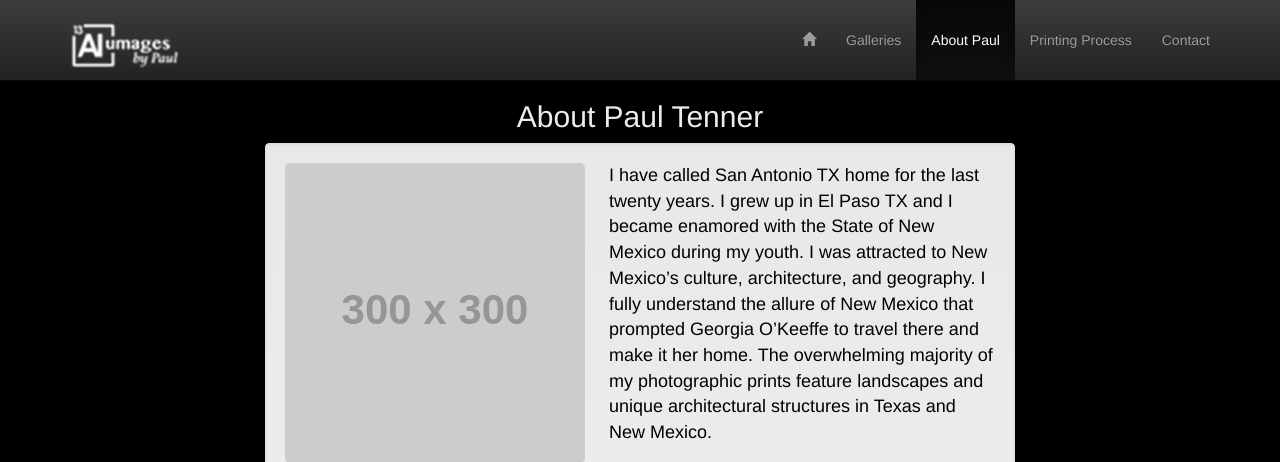
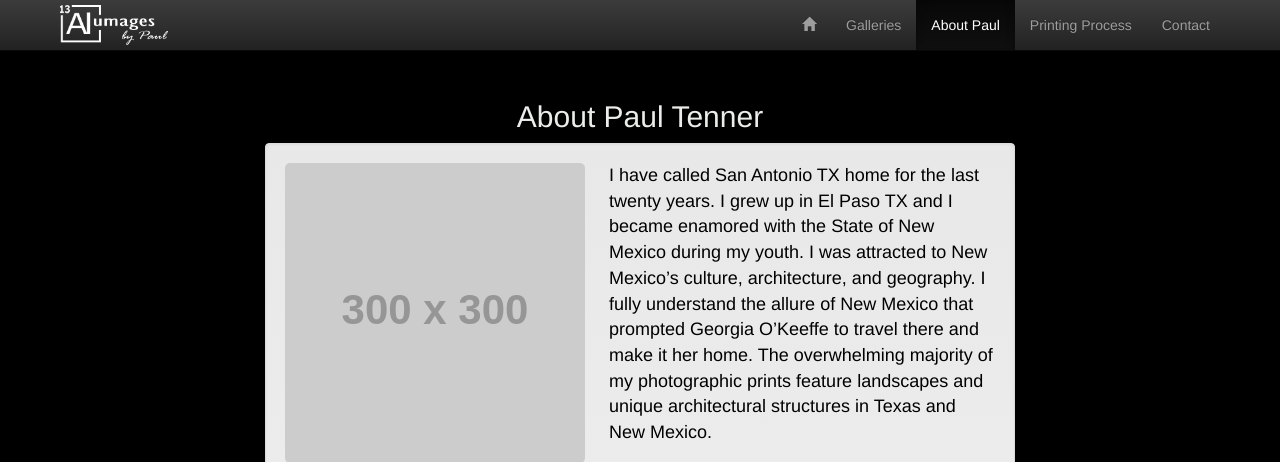
Before and after one commit to kait-schorr/pauls-website-git, a PHP site: page /about.php in a window 1280 px wide. Shown: the top 462 px of the page. Run offline with PHP 8.4, Linux system fonts and the light colour scheme; grey boxes labelled with a size stand in for pictures from a placeholder-image service; some libraries are stand-ins or nearby versions; some web fonts are replaced.

Commit message:
Replaced Logo w/ Higher Res

```diff
--- a/css/main.css
+++ b/css/main.css
@@ -28,8 +28,12 @@ body {
 
 .navbar-brand {
  padding: 0px;
- height: 70px;
- margin-bottom: 10px;
+}
+
+.logo{
+  height: 100%;
+  padding: 5px;
+  width: auto;
 }
 
 .navbar-toggle .icon-bar {
@@ -40,14 +44,6 @@ body {
   border-radius: 1px;
 }
 
-@media (min-width: 768px){
-
-/* Makes the navbar the proper height on wide screens
-*/
-.navbar-nav  li  a {
- line-height: 50px;
-}
-}
 
 /* ==========================================================================
 ---CAROUSEL
--- a/header.php
+++ b/header.php
@@ -40,7 +40,7 @@
                     <span class="icon-bar"></span>
                     <span class="icon-bar"></span>
                 </button>
-                <a class="navbar-brand" href="index.php"><img src="images/AlumagesFinalCopyWhiteLarge.png" height="120px"></a>
+                <a class="navbar-brand" href="index.php"><img class="logo" src="images/new_logo.png"></a>
             </div>
             <div class="collapse navbar-collapse" id="navbar">
               <ul class="nav navbar-nav navbar-right">
```
Also changed, not shown: images/new_logo.png (added), 1 other file.
